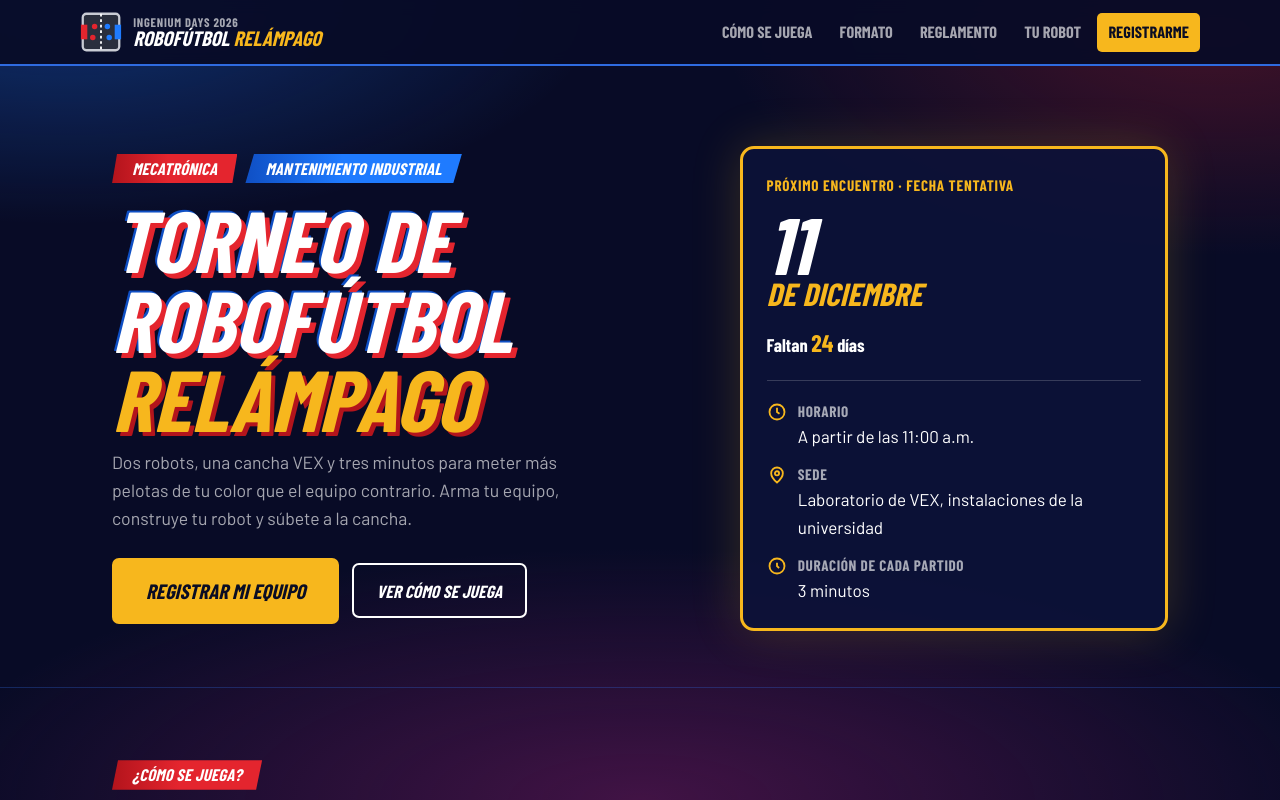
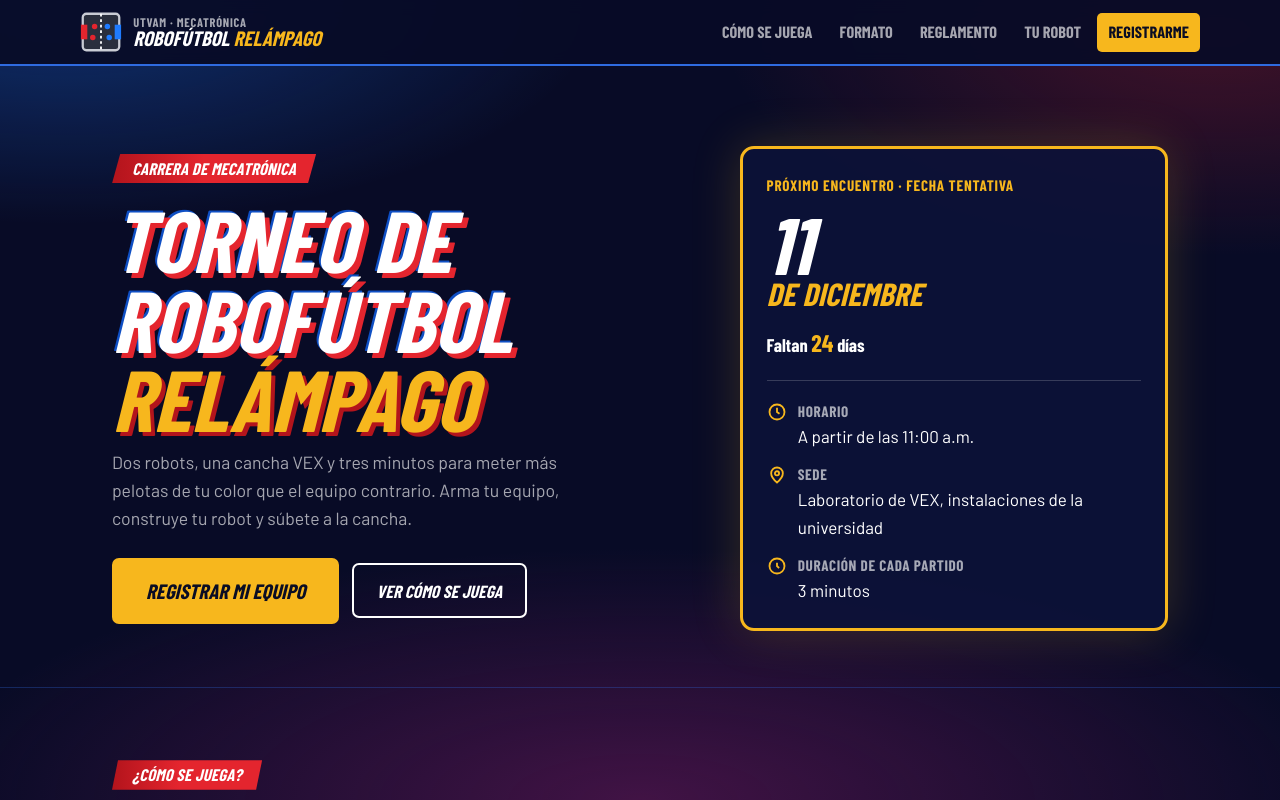
Before and after one commit to aortiz-UTVAM/Robot_Futbol_page, a plain HTML site: page index.html in a window 1280 px wide. Shown: the top 800 px of the page. Drawn offline with nearby package versions, Linux system fonts and the light colour scheme; a web font is replaced by a local one.

Commit message:
Corrección de anfitriones
Se corrige lo de ingeniumdays

```diff
--- a/index.html
+++ b/index.html
@@ -4,7 +4,7 @@
 <meta charset="UTF-8">
 <meta name="viewport" content="width=device-width, initial-scale=1">
 <title>Torneo de Robofútbol Relámpago — UTVAM</title>
-<meta name="description" content="Torneo de Robofútbol Relámpago de Ingenium Days 2026, UTVAM. Reglamento, cómo se juega, especificaciones del robot y registro de equipos.">
+<meta name="description" content="Torneo de Robofútbol Relámpago de la UTVAM. Reglamento, cómo se juega, especificaciones del robot y registro de equipos.">
 <link rel="preconnect" href="https://fonts.googleapis.com">
 <link rel="preconnect" href="https://fonts.gstatic.com" crossorigin>
 <link href="https://fonts.googleapis.com/css2?family=Barlow+Condensed:ital,wght@0,600;0,700;0,800;1,700;1,800&family=Barlow:wght@400;500;600;700&display=swap" rel="stylesheet">
@@ -167,7 +167,7 @@ footer{border-top:2px solid var(--edge);background:rgba(8,11,38,.7);padding:2.5r
   <div class="wrap bar">
     <a class="mark" href="#inicio">
       <svg width="42" height="42" viewBox="0 0 46 46" aria-hidden="true"><rect x="3" y="3" width="40" height="40" rx="4" fill="#2A2F3D" stroke="#C9CCD4" stroke-width="2.5"/><line x1="23" y1="3" x2="23" y2="43" stroke="#fff" stroke-width="2" stroke-dasharray="3 3"/><rect x="1" y="15" width="7" height="16" fill="#E4252E"/><rect x="38" y="15" width="7" height="16" fill="#1F7BFF"/><circle cx="16" cy="17" r="3" fill="#E4252E"/><circle cx="14" cy="29" r="3" fill="#E4252E"/><circle cx="30" cy="17" r="3" fill="#1F7BFF"/><circle cx="32" cy="29" r="3" fill="#1F7BFF"/></svg>
-      <span><span class="ev">Ingenium Days 2026</span><span class="nm">Robofútbol <i>Relámpago</i></span></span>
+      <span><span class="ev">UTVAM · Mecatrónica</span><span class="nm">Robofútbol <i>Relámpago</i></span></span>
     </a>
     <nav class="nav" aria-label="Secciones">
       <a href="#como-se-juega">Cómo se juega</a>
@@ -185,8 +185,7 @@ footer{border-top:2px solid var(--edge);background:rgba(8,11,38,.7);padding:2.5r
   <div class="wrap hero-grid">
     <div>
       <div class="kicker">
-        <span class="ribbon">Mecatrónica</span>
-        <span class="ribbon blue">Mantenimiento Industrial</span>
+        <span class="ribbon">Carrera de Mecatrónica</span>
       </div>
       <h1>Torneo de Robofútbol <em>Relámpago</em></h1>
       <p class="sub">Dos robots, una cancha VEX y tres minutos para meter más pelotas de tu color que el equipo contrario. Arma tu equipo, construye tu robot y súbete a la cancha.</p>
@@ -354,7 +353,7 @@ footer{border-top:2px solid var(--edge);background:rgba(8,11,38,.7);padding:2.5r
     <div class="foot">
       <div>
         <p class="uni">Universidad Tecnológica de la Zona Metropolitana del Valle de México</p>
-        <p>Carreras de Mecatrónica y Mantenimiento Industrial · Ingenium Days 2026</p>
+        <p>Carrera de Mecatrónica</p>
       </div>
       <div>
         <p class="uni">Sede</p>
```
